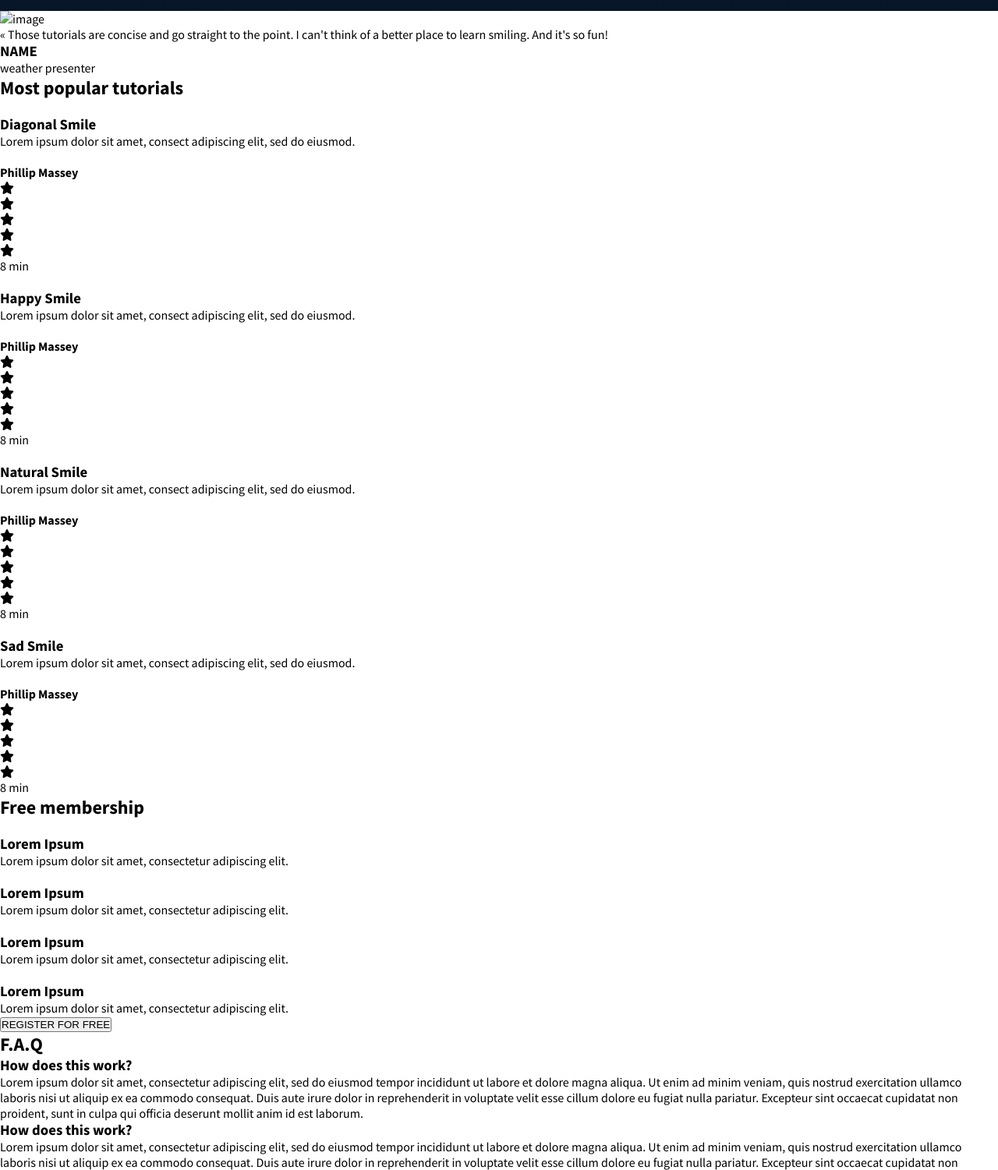
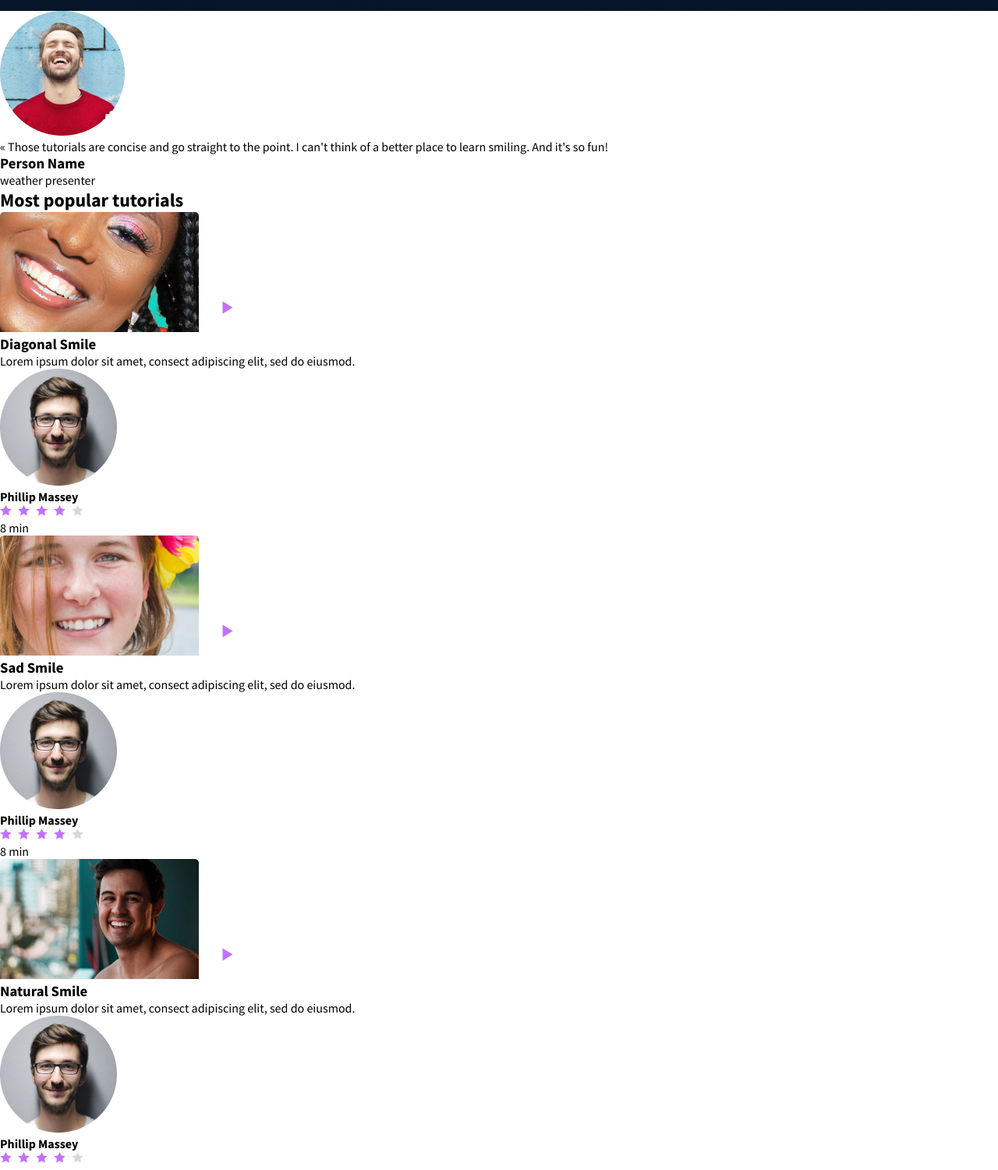
Before and after one commit to lemmyszn/alx_html_css, a plain HTML site: page css_advanced/index.html in a window 1280 px wide. Shown: the part 940-2441 px from the top of the page at 78% size. Drawn offline with Linux system fonts and the light colour scheme.

Commit message:
Added a membership section

```diff
--- a/css_advanced/index.html
+++ b/css_advanced/index.html
@@ -58,108 +58,121 @@
                 </div>
             </div>
         </section>
-        <section>
-            <div>
-                <img src="./images/Bitmap.png" alt="image">
+        <section class="quote">
+            <div class="quote-container">
+                <img src="./images/5.png" alt="Person Name" class="quote-image">
+                <div class="quote-content">
+                    <blockquote>« Those tutorials are concise and go straight to the point. I can't think of a better place to learn smiling. And it's so fun!</blockquote>
+                    <div class="quote-author">
+                        <h3>Person Name</h3>
+                        <p>weather presenter</p>
                     </div>
-            <div>
-                <blockquote>« Those tutorials are concise and go straight to the point. I can't think of a better place to learn smiling. And it's so fun!</blockquote>
-                <h3>NAME</h3>
-                <P>weather presenter</P>
+                </div>
             </div>
         </section>
-        <section>
+        <section class="videos">
             <h2>Most popular tutorials</h2>
-            <div>
-                <img src="./images/Bitmap (1).png" alt="">
+            <div class="videos-grid">
+                <div class="video-card">
+                    <div class="video-thumbnail">
+                        <img src="./images/9.png" alt="Diagonal Smile">
+                        <img src="./images/play.png" alt="Play" class="play-button">
+                    </div>
                     <h3>Diagonal Smile</h3>
                     <p>Lorem ipsum dolor sit amet, consect adipiscing elit, sed do eiusmod.</p>
-                <div>
-                    <img src="./images/1 (3).png" alt="">
+                    <div class="video-author">
+                        <img src="./images/1.png" alt="Phillip Massey">
                         <h4>Phillip Massey</h4>
                     </div>
-                <div>
-                    <div><i class="fa-solid fa-star"></i></div>
-                    <div><i class="fa-solid fa-star"></i></div>
-                    <div><i class="fa-solid fa-star"></i></div>
-                    <div><i class="fa-solid fa-star"></i></div>
-                    <div><i class="fa-solid fa-star"></i></div>
+                    <div class="video-rating">
+                        <div class="stars">
+                            <img src="./images/rating.png" alt="Rating">
                         </div>
-                <p>8 min</p>
+                        <span>8 min</span>
                     </div>
-            <div>
-                <img src="./images/Bitmap (4).png" alt="">
+                </div>
+
+                <div class="video-card">
+                    <div class="video-thumbnail">
+                        <img src="./images/7.png" alt="Sad Smile">
+                        <img src="./images/play.png" alt="Play" class="play-button">
+                    </div>
+                    <h3>Sad Smile</h3>
+                    <p>Lorem ipsum dolor sit amet, consect adipiscing elit, sed do eiusmod.</p>
+                    <div class="video-author">
+                        <img src="./images/1.png" alt="Phillip Massey">
+                        <h4>Phillip Massey</h4>
+                    </div>
+                    <div class="video-rating">
+                        <div class="stars">
+                            <img src="./images/rating.png" alt="Rating">
+                        </div>
+                        <span>8 min</span>
+                    </div>
+                </div>
+
+                <div class="video-card">
+                    <div class="video-thumbnail">
+                        <img src="./images/8.png" alt="Natural Smile">
+                        <img src="./images/play.png" alt="Play" class="play-button">
+                    </div>
+                    <h3>Natural Smile</h3>
+                    <p>Lorem ipsum dolor sit amet, consect adipiscing elit, sed do eiusmod.</p>
+                    <div class="video-author">
+                        <img src="./images/1.png" alt="Phillip Massey">
+                        <h4>Phillip Massey</h4>
+                    </div>
+                    <div class="video-rating">
+                        <div class="stars">
+                            <img src="./images/rating.png" alt="Rating">
+                        </div>
+                        <span>8 min</span>
+                    </div>
+                </div>
+
+                <div class="video-card">
+                    <div class="video-thumbnail">
+                        <img src="./images/6.png" alt="Happy Smile">
+                        <img src="./images/play.png" alt="Play" class="play-button">
+                    </div>
                     <h3>Happy Smile</h3>
                     <p>Lorem ipsum dolor sit amet, consect adipiscing elit, sed do eiusmod.</p>
-                <div>
-                    <img src="./images/1 (3).png" alt="">
+                    <div class="video-author">
+                        <img src="./images/1.png" alt="Phillip Massey">
                         <h4>Phillip Massey</h4>
                     </div>
-                <div>
-                    <div><i class="fa-solid fa-star"></i></div>
-                    <div><i class="fa-solid fa-star"></i></div>
-                    <div><i class="fa-solid fa-star"></i></div>
-                    <div><i class="fa-solid fa-star"></i></div>
-                    <div><i class="fa-solid fa-star"></i></div>
+                    <div class="video-rating">
+                        <div class="stars">
+                            <img src="./images/rating.png" alt="Rating">
                         </div>
-                <p>8 min</p>
+                        <span>8 min</span>
                     </div>
-            <div>
-                <img src="./images/Bitmap (3).png" alt="">
-                <h3>Natural Smile</h3>
-                <p>Lorem ipsum dolor sit amet, consect adipiscing elit, sed do eiusmod.</p>
-                <div>
-                    <img src="./images/1 (3).png" alt="">
-                    <h4>Phillip Massey</h4>
                 </div>
-                <div>
-                    <div><i class="fa-solid fa-star"></i></div>
-                    <div><i class="fa-solid fa-star"></i></div>
-                    <div><i class="fa-solid fa-star"></i></div>
-                    <div><i class="fa-solid fa-star"></i></div>
-                    <div><i class="fa-solid fa-star"></i></div>
-                </div>
-                <p>8 min</p>
-            </div>
-            <div>
-                <img src="./images/Bitmap (2).png" alt="">
-                <h3>Sad Smile</h3>
-                <p>Lorem ipsum dolor sit amet, consect adipiscing elit, sed do eiusmod.</p>
-                <div>
-                    <img src="./images/1 (3).png" alt="">
-                    <h4>Phillip Massey</h4>
-                </div>
-                <div>
-                    <div><i class="fa-solid fa-star"></i></div>
-                    <div><i class="fa-solid fa-star"></i></div>
-                    <div><i class="fa-solid fa-star"></i></div>
-                    <div><i class="fa-solid fa-star"></i></div>
-                    <div><i class="fa-solid fa-star"></i></div>
-                </div>
-                <p>8 min</p>
             </div>
         </section>
-        <section>
+        <section class="membership">
             <h2>Free membership</h2>
-            <div>
-                <img src="./images/smile.svg" alt="">
-                <h3>Lorem Ipsum</h3>
+            <div class="membership-grid">
+                <div class="membership-item">
+                    <img src="./images/smile.png" alt="Smile">
+                    <h3>Lorem ipsum</h3>
                     <p>Lorem ipsum dolor sit amet, consectetur adipiscing elit.</p>
                 </div>
-            <div>
-                <img src="./images/smile.svg" alt="">
-                <h3>Lorem Ipsum</h3>
+                <div class="membership-item">
+                    <img src="./images/smile.png" alt="Smile">
+                    <h3>Lorem ipsum</h3>
                     <p>Lorem ipsum dolor sit amet, consectetur adipiscing elit.</p>
                 </div>
-            <div>
-                <img src="./images/smile.svg" alt="">
-                <h3>Lorem Ipsum</h3>
+                <div class="membership-item">
+                    <img src="./images/smile.png" alt="Smile">
+                    <h3>Lorem ipsum</h3>
                     <p>Lorem ipsum dolor sit amet, consectetur adipiscing elit.</p>
                 </div>
-            <div>
-                <img src="./images/smile.svg" alt="">
-                <h3>Lorem Ipsum</h3>
+                <div class="membership-item">
+                    <img src="./images/smile.png" alt="Smile">
+                    <h3>Lorem ipsum</h3>
                     <p>Lorem ipsum dolor sit amet, consectetur adipiscing elit.</p>
+                </div>
             </div>
             <button>REGISTER FOR FREE</button>
         </section>
```
Lines whose indentation alone changed are shown as unchanged.
